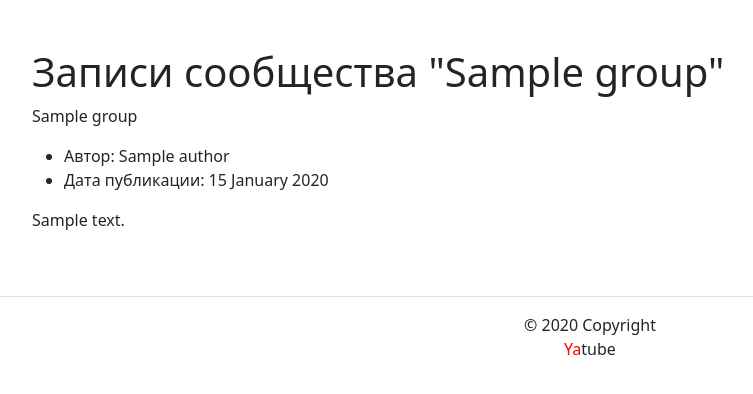
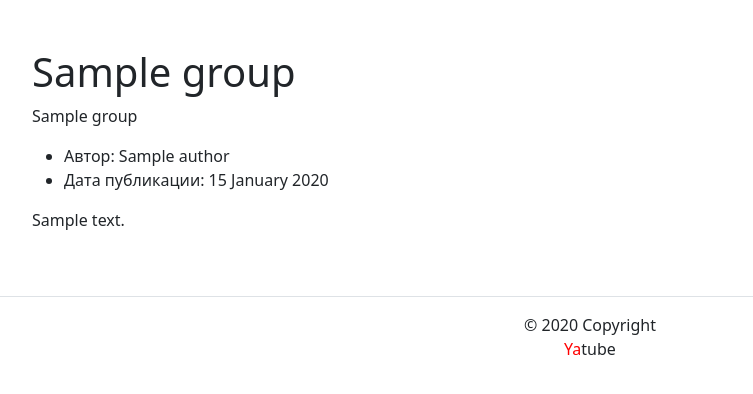
Before and after one commit to IgorKrupko-94/yatube_project, a Django app: template yatube/templates/posts/group_list.html in a window 1280 px wide. Shown: the part 56-450 px from the top of the page, without its empty margins (50-803 px from the left). Run offline with Django 3.2, Linux system fonts and the light colour scheme; the template is opened without the code that fills it: most values are stand-ins (such as "Sample title", 1, 10 or a date in 2020); some libraries are stand-ins or nearby versions.

Commit message:
Доработка файла с Ñгруппами

```diff
--- a/yatube/templates/posts/group_list.html
+++ b/yatube/templates/posts/group_list.html
@@ -4,7 +4,7 @@
 {% endblock title %}
 {% block content %}
   <div class="container py-5">
-    <h1>Записи сообщества "{{ group.title }}"</h1>
+    <h1>{{ group.title }}</h1>
     {% for post in page_obj %}
       <p>
         {{ post.group }}
```
